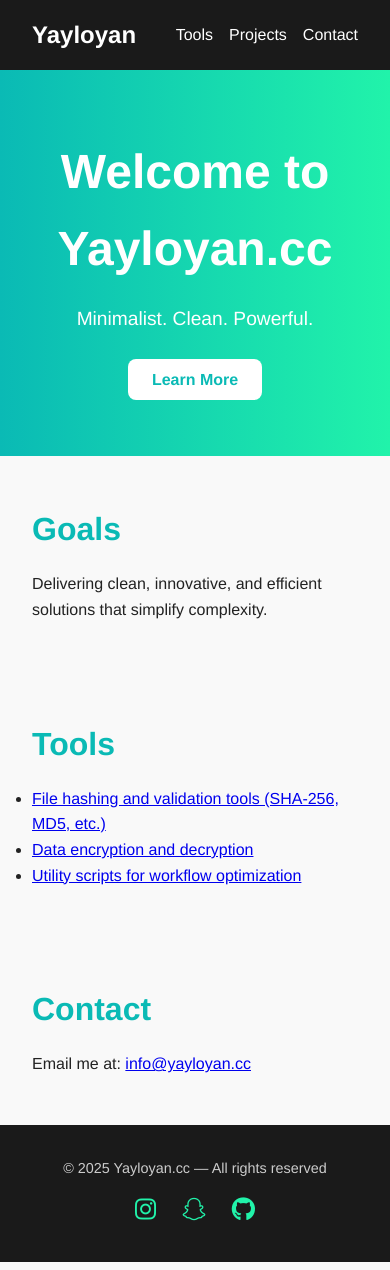
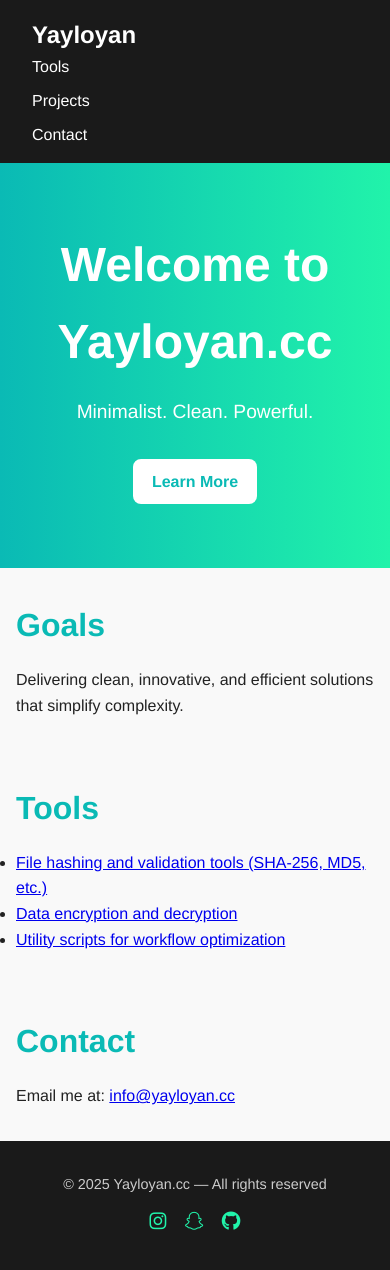
Before and after one commit to YayloyanErik/yayloyan.cc, a plain HTML site: page index.html in a window 390 px wide. Drawn offline with Linux system fonts and the light colour scheme.

Commit message:
Repair 404 and mobile fix

```diff
--- a/style.css
+++ b/style.css
@@ -127,3 +127,44 @@ body {
 .footer .social-links a:hover {
     color: #0ABAB5; /* Tiffany Blue */
 }
+
+/* Mobile responsiveness */
+@media (max-width: 768px) {
+    .navbar {
+        flex-direction: column;
+        align-items: flex-start;
+    }
+
+    .navbar ul {
+        flex-direction: column;
+        gap: 0.5rem;
+        width: 100%;
+    }
+
+    .section {
+        padding: 2rem 1rem;
+    }
+
+    .hero h1 {
+        font-size: 2rem;
+    }
+
+    .hero p {
+        font-size: 1rem;
+    }
+
+    .btn {
+        display: inline-block;
+        font-size: 1rem;
+        padding: 0.6rem 1.2rem;
+    }
+
+    .footer {
+        text-align: center;
+    }
+
+    .footer .social-links a {
+        font-size: 1.2rem;
+        margin: 0 0.4rem;
+    }
+}
```
Also changed, not shown: 404.html (+3 -1 lines).
